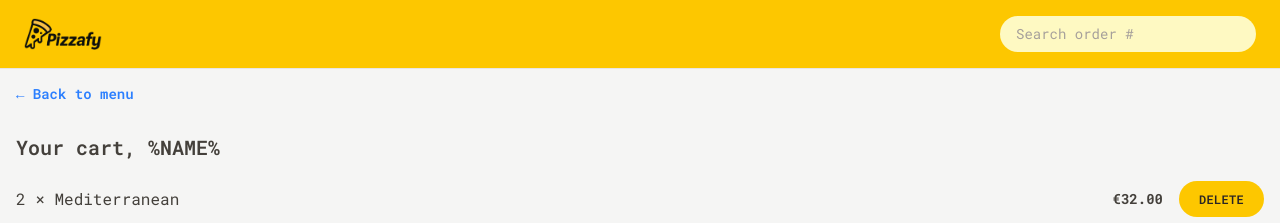
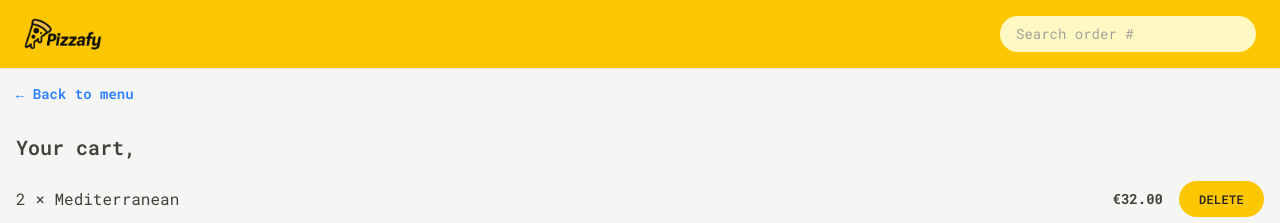
Before and after one commit to farhanahmedhasan/pizzafy, a React (Vite) app: page /cart in a window 1280 px wide. Shown: the top 223 px of the page. Built offline with nearby package versions, Linux system fonts and the light colour scheme.

Commit message:
used username state from store to all places

```diff
--- a/src/components/ui/user/UserCreate.tsx
+++ b/src/components/ui/user/UserCreate.tsx
@@ -1,11 +1,21 @@
+import { useNavigate } from 'react-router'
+import { useDispatch } from 'react-redux'
 import { useState } from 'react'
+
+import { updateUsername } from '../../../features/user/userSlice'
 import Button from '../Button'
 
 export default function UserCreate() {
   const [username, setUsername] = useState<string>('')
+  const dispatch = useDispatch()
+  const navigate = useNavigate()
 
   function handleSubmit(e: React.FormEvent<HTMLFormElement>) {
     e.preventDefault()
+    if (!username) return
+
+    dispatch(updateUsername(username))
+    navigate('/menu')
   }
 
   return (
@@ -22,7 +32,7 @@ export default function UserCreate() {
 
       {username !== '' && (
         <div>
-          <Button>Start Ordering</Button>
+          <Button type="submit">Start Ordering</Button>
         </div>
       )}
     </form>
--- a/src/pages/cart-page/CartPage.tsx
+++ b/src/pages/cart-page/CartPage.tsx
@@ -1,5 +1,8 @@
+import { useSelector } from 'react-redux'
+
 import Button from '../../components/ui/Button'
 import CartItem from './partials/CartItem'
+import { RootState } from '../../store'
 
 const fakeCart = [
   {
@@ -26,14 +29,16 @@ const fakeCart = [
 ]
 
 export default function CartPage() {
+  const username = useSelector((state: RootState) => state.user.username)
   const cart = fakeCart
+
   return (
     <section className="px-4 py-3">
       <Button href="/menu" variant="link" size="none">
         &larr; Back to menu
       </Button>
 
-      <h2 className="text-xl font-semibold mt-7">Your cart, %NAME%</h2>
+      <h2 className="text-xl font-semibold mt-7">Your cart, {username}</h2>
 
       <ul className="mt-2">
         {cart.map((item) => (
--- a/src/pages/home-page/Homepage.tsx
+++ b/src/pages/home-page/Homepage.tsx
@@ -1,13 +1,20 @@
+import { useSelector } from 'react-redux'
+
 import UserCreate from '../../components/ui/user/UserCreate'
+import Button from '../../components/ui/Button'
+import { RootState } from '../../store'
 
 export default function Homepage() {
+  const username = useSelector((state: RootState) => state.user.username)
+
   return (
     <div className="my-10 text-center sm:my-16">
       <h1 className="text-xl font-semibold mb-8 px-4 md:text-3xl">
         The best pizza <br />
         <span className="text-yellow-500">Straight out of oven, straight to you.</span>
       </h1>
-      <UserCreate />
+
+      {username === '' ? <UserCreate /> : <Button href="/menu">Continue Ordering, {username}</Button>}
     </div>
   )
 }
--- a/src/pages/order-page/OrderCreatePage.tsx
+++ b/src/pages/order-page/OrderCreatePage.tsx
@@ -1,11 +1,13 @@
 import { Form, redirect, useNavigation } from 'react-router'
 import { useActionData } from 'react-router'
+import { useSelector } from 'react-redux'
 
 import FormErrorPartial from '../../components/form/partials/FormErrorPartial'
 import { Label } from '../../components/form/partials/Label'
 import { createOrder } from '../../services/apiRestaurant'
 import { isValidPhone } from '../../utils/helpers'
 import Button from '../../components/ui/Button'
+import { RootState } from '../../store'
 
 const fakeCart = [
   {
@@ -34,6 +36,7 @@ const fakeCart = [
 export default function OrderCreatePage() {
   const formErrors = useActionData()
   const navigation = useNavigation().state
+  const username = useSelector((state: RootState) => state.user.username)
   const cart = fakeCart
 
   return (
@@ -48,6 +51,7 @@ export default function OrderCreatePage() {
             type="text"
             name="customer"
             id="customer"
+            defaultValue={username}
             required
           />
         </div>
```
